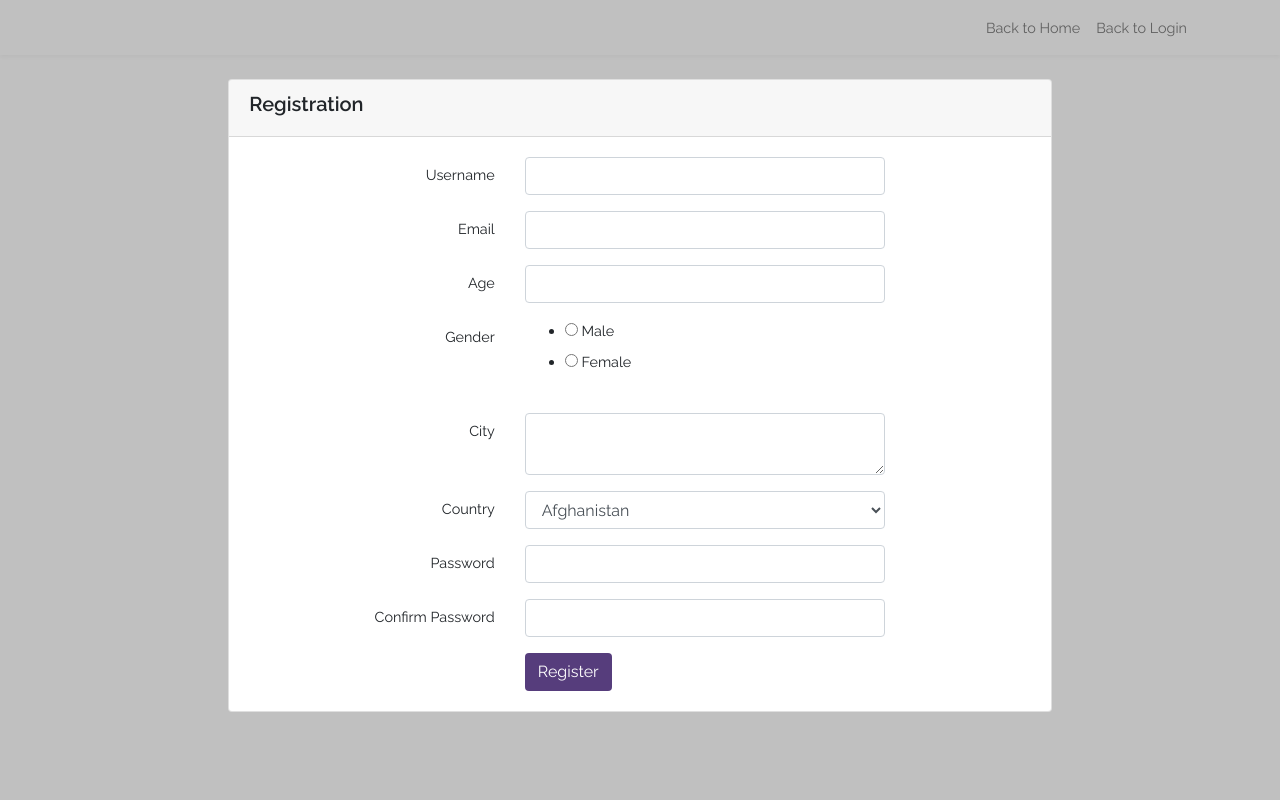
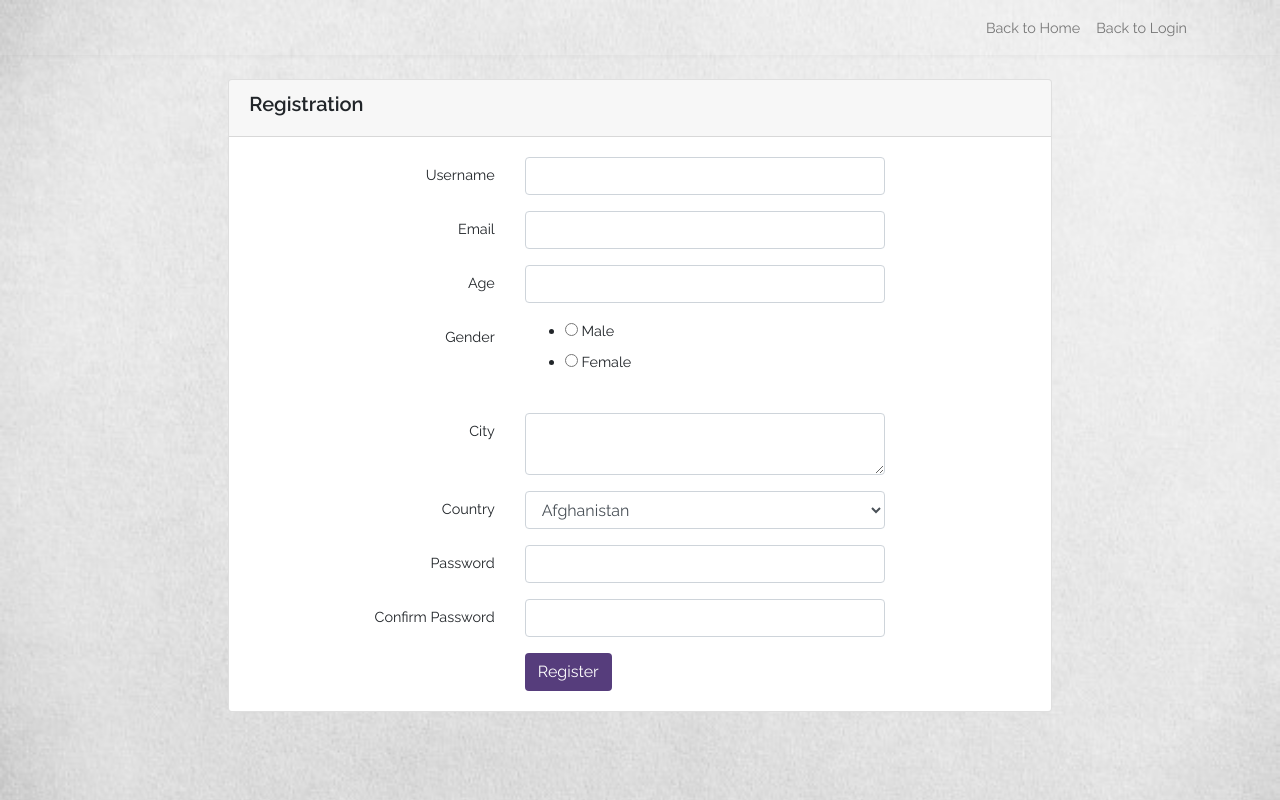
Before and after one commit to productanalyticsteam9/back_end, a Flask app: page /register in a window 1280 px wide. Run offline with Flask 2, Linux system fonts and the light colour scheme; some libraries are stand-ins or nearby versions.

Commit message:
update register bg

```diff
--- a/project/static/styles/register_style.css
+++ b/project/static/styles/register_style.css
@@ -9,7 +9,9 @@ body{
     /* color: #212529; */
     text-align: left;
     /* background-color: #f5f8fa; */
-    background-color: #C0C0C0;
+    /* background-color: #C0C0C0; */
+    background-image: url("../img/grey3.jpg");
+    background-size: cover;
 }
 
 .navbar-laravel
```
